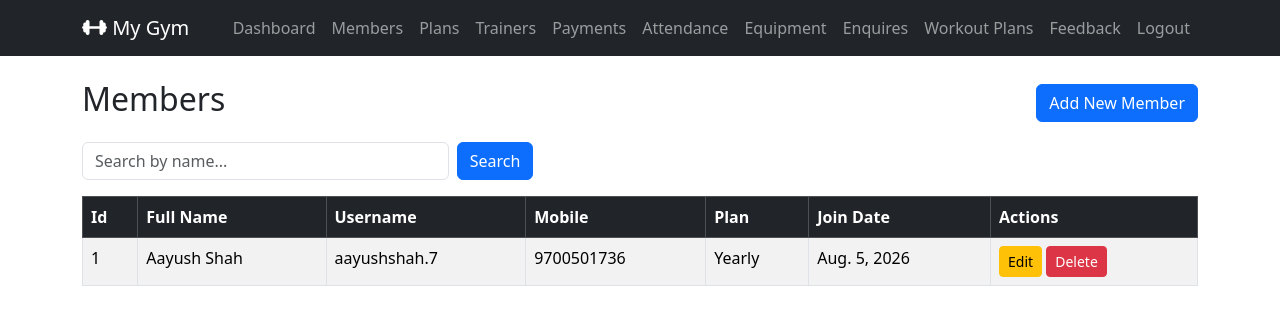
After one commit to aayushofficial-dev/AI-PoweredGymManagementSystem, a Django app: page /admin_members/ in a window 1280 px wide. The commit adds this page. Shown: the top 325 px of the page. Run offline with Django 4.2, Linux system fonts and the light colour scheme; a user stored in the database is signed in; data comes from the database, SQL or seed files in the repository; both versions use the stored data as it was after the commit.

Commit message:
members management system is added

```diff
--- a/GymApp/models.py
+++ b/GymApp/models.py
@@ -38,11 +38,11 @@ class Trainer(models.Model):
 
 # 11 fields
 class MemberProfile(models.Model):
-    GENDER_CHOICES = [
+    GENDER_CHOICES = (
         ('MALE', 'Male'),
         ('FEMALE', 'Female'),
         ('OTHER', 'Other'),
-    ]
+    )
 
     user = models.OneToOneField(settings.AUTH_USER_MODEL, on_delete=models.CASCADE, related_name='member_profile')
 
--- /dev/null
+++ b/GymApp/templates/admin_members_list.html
@@ -0,0 +1,55 @@
+{% extends 'base.html' %}
+
+{% block content %}
+
+<div class="d-flex justify-content-between align-items-center mb-3">
+    <h2>Members</h2>
+    <a href="{% url 'admin_member_add' %}" class="btn btn-primary">Add New Member</a>
+</div>
+
+<form method="get" class="row g-2 mb-3">
+    <div class="col-md-4">
+        <input type="text" class="form-control" name="search" placeholder="Search by name..." value="{{ search }}">
+    </div>
+    <div class="col-md-2">
+        <button type="submit" class="btn btn-primary">Search</button>
+    </div>
+</form>
+
+<table class="table table-bordered table-striped">
+    <thead class="table-dark">
+        <tr>
+            <th>Id</th>
+            <th>Full Name</th>
+            <th>Username</th>
+            <th>Mobile</th>
+            <th>Plan</th>
+            <th>Join Date</th>
+
+            <th>Actions</th>
+        </tr>
+    </thead>
+    <tbody>
+        {% for member in members %}
+        <tr>
+            <td>{{ forloop.counter }}</td>
+            <td>{{ member.full_name }}</td>
+            <td>{{ member.user.username }}</td>
+            <td>{{ member.mobile }}</td>
+            <td>{{ member.plan.name|default:"No Plan Assigned" }}</td>
+            <td>{{ member.join_date }}</td>
+            <td>
+                <a href="{% url 'admin_member_edit' member.id %}" class="btn btn-sm btn-warning">Edit</a>
+                <form method="post" action="{% url 'admin_member_delete' member.id %}" style="display:inline;">
+                    {% csrf_token %}
+                    <button type="submit" class="btn btn-sm btn-danger" onclick="return confirm('Are you sure you want to delete this member?');">Delete</button>
+                </form>
+            </td>
+        </tr>
+        {% empty %}
+        <tr>
+            <td colspan="6" class="text-center">No Members Available..</td>
+        </tr>
+        {% endfor %}
+</table>
+{% endblock %}
--- a/GymApp/templates/base.html
+++ b/GymApp/templates/base.html
@@ -24,7 +24,7 @@
             <a class="nav-link" href="{% url 'home' %}">Dashboard</a>
           </li>
           <li class="nav-item">
-            <a class="nav-link" href="{% url 'home' %}">Members</a>
+            <a class="nav-link" href="{% url 'admin_members_list' %}">Members</a>
           </li>
           <li class="nav-item">
             <a class="nav-link" href="{% url 'admin_plans_list' %}">Plans</a>
--- a/GymApp/urls.py
+++ b/GymApp/urls.py
@@ -9,6 +9,7 @@ urlpatterns = [
     path('admin-dashboard/', admin_dashboard_view, name='admin_dashboard'),
     path('logout/', logout_view, name='logout'),
 
+
     path('admin_plans/', admin_plans_list, name='admin_plans_list'),
     path('admin_plans_add/', admin_plan_add, name='admin_plan_add'),
     path('admin_plans_edit/<int:plan_id>/', admin_plan_edit, name='admin_plan_edit'),
@@ -19,4 +20,9 @@ urlpatterns = [
     path('admin_trainers_edit/<int:trainer_id>/', admin_trainer_edit, name='admin_trainer_edit'),
     path('admin_trainers_delete/<int:trainer_id>/', admin_trainer_delete, name='admin_trainer_delete'),
 
+    path('admin_members/', admin_members_list, name='admin_members_list'),
+    path('admin_members_add/', admin_member_add, name='admin_member_add'),
+    path('admin_members_edit/<int:member_id>/', admin_member_edit, name='admin_member_edit'),
+    path('admin_members_delete/<int:member_id>/', admin_member_delete, name='admin_member_delete'),
+
 ]
--- a/GymApp/views.py
+++ b/GymApp/views.py
@@ -187,3 +187,95 @@ def admin_trainer_delete(request, trainer_id):
         messages.success(request, 'Trainer deleted successfully!')
         return redirect('admin_trainers_list')  # Redirect to the trainers list after successful deletion
     return redirect('admin_trainers_list')  # Render a confirmation page before deletion
+
+@admin_required
+def admin_members_list(request):
+    members = MemberProfile.objects.all().select_related('user', 'plan')
+    return render(request, 'admin_members_list.html', {'members': members})
+
+@admin_required
+def admin_member_add(request):
+    plans = MembershipPlan.objects.all().order_by('duration_months')  # Fetch all membership plans to display in the form
+    trainers = Trainer.objects.all().order_by('name')  # Fetch all trainers to display in the form
+
+    if request.method == 'POST':
+        username = request.POST.get('username')
+        password = request.POST.get('password')
+        full_name = request.POST.get('full_name')
+        mobile = request.POST.get('mobile')
+        age = request.POST.get('age')
+        gender = request.POST.get('gender')
+        address = request.POST.get('address')
+        join_date = request.POST.get('join_date') or timezone.now().date()  # Default to today's date if not provided
+        plan_id = request.POST.get('plan_id')
+        trainer_id = request.POST.get('trainer_id')
+
+        if User.objects.filter(username=username).exists():
+            messages.error(request, 'Username already exists. Please choose a different username.')
+            return redirect('admin_member_add')
+
+        user = User.objects.create_user(username=username, password=password, role='MEMBER')  # Create a new user with the role of MEMBER
+
+        plan = MembershipPlan.objects.get(id=plan_id) if plan_id else None
+        trainer = Trainer.objects.get(id=trainer_id) if trainer_id else None
+
+        MemberProfile.objects.create(
+            user=user,
+            full_name=full_name,
+            mobile=mobile,
+            age=age,
+            gender=gender,
+            address=address,
+            join_date=join_date,
+            plan=plan,
+            trainer=trainer,
+            # membership_start=join_date  # Set membership_start to the join_date
+        )
+        messages.success(request, 'Member added successfully!')
+        return redirect('admin_members_list')
+    return render(request, 'admin_member_form.html', {'plans': plans, 'trainers': trainers, 'mode': 'add'})  # Pass mode to the template to indicate it's an add operation
+
+@admin_required
+def admin_member_edit(request, member_id):
+    member = MemberProfile.objects.get(id=member_id)
+    plans = MembershipPlan.objects.all().order_by('duration_months')
+    trainers = Trainer.objects.all().order_by('name')
+
+    if request.method == 'POST':
+        full_name = request.POST.get('full_name')
+        mobile = request.POST.get('mobile')
+        age = request.POST.get('age')
+        gender = request.POST.get('gender')
+        address = request.POST.get('address')
+        join_date = request.POST.get('join_date') or member.join_date  # Default to existing join_date if not provided
+        plan_id = request.POST.get('plan_id')
+        trainer_id = request.POST.get('trainer_id')
+
+        plan = MembershipPlan.objects.get(id=plan_id) if plan_id else None
+        trainer = Trainer.objects.get(id=trainer_id) if trainer_id else None
+
+        if full_name and mobile and age and gender and address and join_date and plan and trainer:
+            member.full_name = full_name
+            member.mobile = mobile
+            member.age = age
+            member.gender = gender
+            member.address = address
+            member.join_date = join_date
+            member.plan = plan
+            member.trainer = trainer
+            member.save()
+            messages.success(request, 'Member updated successfully!')
+            return redirect('admin_members_list')
+        else:
+            messages.error(request, 'Please fill in all the required fields.')
+
+    return render(request, 'admin_member_form.html', {'member': member, 'plans': plans, 'trainers': trainers, 'mode': 'edit'})
+
+@admin_required
+def admin_member_delete(request, member_id):
+    member = MemberProfile.objects.get(id=member_id)
+    if request.method == 'POST':
+        member.delete()
+        messages.success(request, 'Member deleted successfully!')
+        return redirect('admin_members_list')
+    return render(request, 'admin_member_confirm_delete.html', {'member': member})
```
Also changed, not shown: GymApp/templates/admin_member_form.html (added, +86 -0 lines), db.sqlite3.
